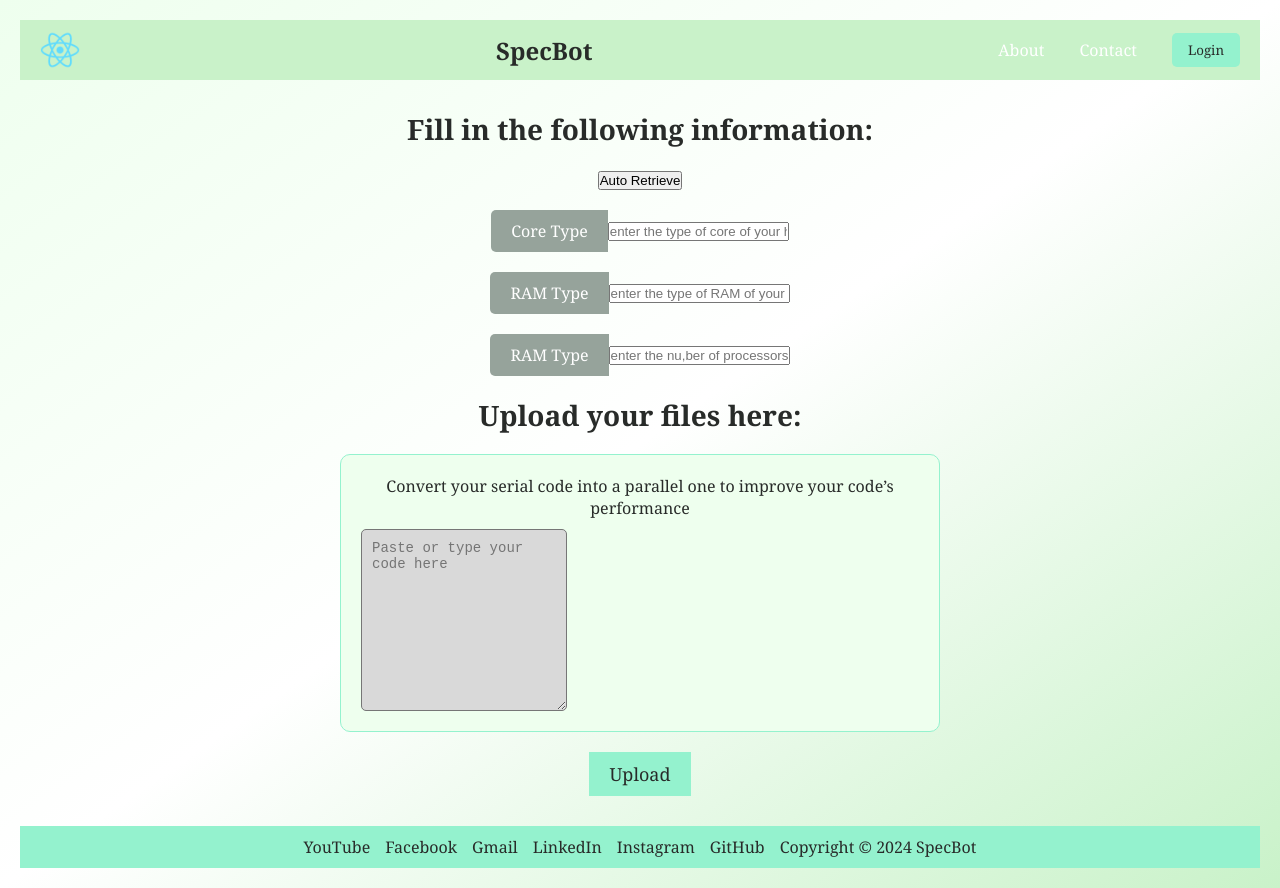
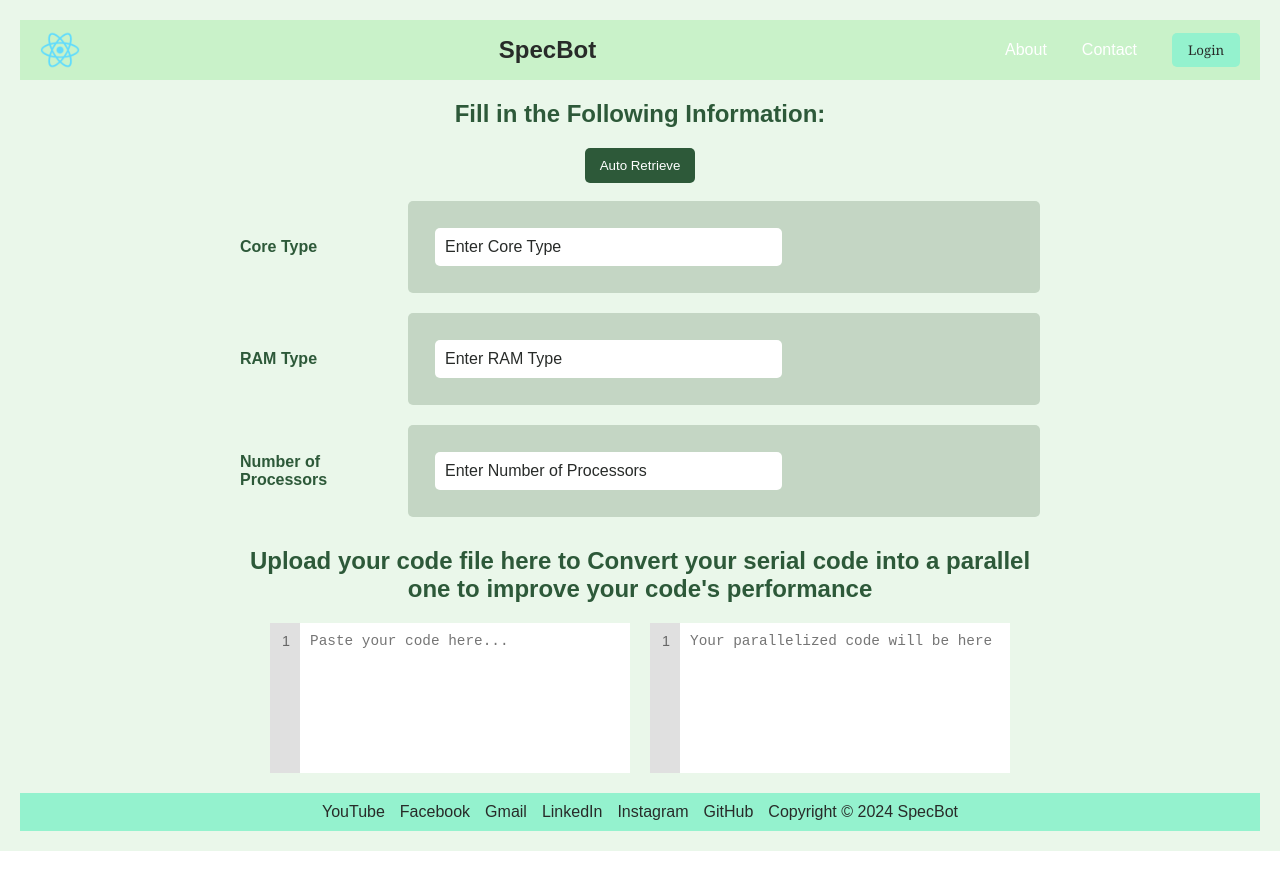
Before and after one commit to ayra-alamdar/SpecBot, a React (Create React App) app: page /upload in a window 1280 px wide. After the commit the page ends 851 px from the top, so only its background shows below. Built offline with nearby package versions, Linux system fonts and the light colour scheme; no server answers.

Commit message:
upload files page updated

```diff
--- a/src/Pages/NavBar.css
+++ b/src/Pages/NavBar.css
@@ -3,7 +3,7 @@
   justify-content: space-between;
   align-items: center;
   padding: 10px 20px;
-    background-color: #007bff;
+  background-color: #c9f2c9;
   color: white;
 }
 
--- a/src/Pages/Upload.css
+++ b/src/Pages/Upload.css
@@ -1,151 +1,118 @@
-/* General Styles */
-* {
-    margin: 0;
-    padding: 0;
-    box-sizing: border-box;
+.upload-container {
+  font-family: Arial, sans-serif;
+  padding: 20px;
+  background-color: #eaf7ea;
 }
 
-body {
-    font-family: Georgia, serif;
-    background: linear-gradient(to bottom right, #EEFFEE, #ffffff, #c9f2c9);
-    color: #282B29;
+.content {
+  margin: 20px auto;
+  max-width: 800px;
+  text-align: center;
 }
 
-.upload-container {
-    text-align: center;
-    padding: 20px;
+.heading {
+  color: #2d5939;
+  font-size: 1.5rem;
+  margin-bottom: 20px;
 }
 
-/* Navbar */
-.navbar {
+.hardware-section {
   display: flex;
-    justify-content: space-between;
-    align-items: center;
-    padding: 10px 20px;
-    background-color: #c9f2c9;
+  flex-direction: column;
+  gap: 20px;
+  margin-bottom: 30px;
 }
 
-.navbar-logo {
-    height: 40px;
+.hardware-input {
+  display: flex;
+  align-items: center;
+  gap: 10px;
 }
 
-.navbar-title {
-    font-size: 24px;
+.label {
   font-weight: bold;
-    color: #282B29;
+  color: #2d5939;
+  flex: 1;
+  text-align: left;
 }
 
-.navbar-links {
-    display: flex;
-    align-items: center;
+.input-display {
+  flex: 4;
 }
 
-.navbar-links span {
-    margin-right: 20px;
+.grey-box {
+  background-color: #c4d6c4;
+  padding: 27px;
+  border-radius: 5px;
+  position: relative;
+}
+
+.white-box {
+  background-color: #ffffff;
+  padding: 10px;
+  border-radius: 5px;
+  width: 60%;
+  text-align: left;
+}
+
+.auto-retrieve-btn {
+  background-color: #2d5939;
+  color: white;
+  padding: 10px 15px;
+  border: none;
+  border-radius: 5px;
   cursor: pointer;
 }
 
-.login-btn {
-    font-family: Georgia, serif;
-    background-color: #94F2CE;
-    color: #282B29;
-    border: none;
-    padding: 8px 16px;
-    cursor: pointer;
+.auto-retrieve-btn:hover {
+  background-color: #1f4d29;
 }
 
-/* Main Content */
-.upload-content {
-    margin: 30px auto;
-}
-
-.upload-heading, .upload-subheading {
-    font-size: 28px;
-    color: #282B29;
-    font-weight: bold;
-    margin: 20px 0;
-}
-
-/* Input Fields */
-.input-group {
+.code-section {
   display: flex;
-    align-items: center;
+  gap: 20px;
   justify-content: center;
-    margin: 20px auto;
-}
-
-.input-label {
-    background-color: #96A39B;
-    color: white;
-    padding: 10px 20px;
-    border-top-left-radius: 5px;
-    border-bottom-left-radius: 5px;
-}
-
-.input-box {
-    background-color: #EEFFEE;
-    border: 1px solid #96A39B;
-    padding: 10px;
-    border-top-right-radius: 5px;
-    border-bottom-right-radius: 5px;
-    font-family: Georgia, serif;
-    width: 300px;
-}
-
-/* Upload Box */
-.upload-box {
-    background-color: #EEFFEE;
-    border: 1px solid #94F2CE;
-    border-radius: 10px;
-    padding: 20px;
-    margin: 20px auto;
-    max-width: 600px;
-}
-
-.upload-instructions {
-    font-size: 16px;
-    color: #282B29;
-    margin-bottom: 10px;
 }
 
 .code-editor {
-    background-color: #d9d9d9;
+  display: flex;
+  background-color: #c4d6c4;
   border-radius: 5px;
-    padding: 10px;
-    min-height: 100px;
-    display: flex;
-    align-items: center;
-    font-family: monospace;
-    font-size: 14px;
-    color: #555;
+  width: 45%;
   position: relative;
 }
 
-.line-number {
-    color: #999;
-    margin-right: 10px;
+.line-numbers {
+  background-color: #e0e0e0;
+  color: #666;
+  text-align: right;
+  padding: 10px;
+  min-width: 30px;
 }
 
-.placeholder-text {
-    color: #777;
+.line-number {
+  font-size: 0.9rem;
 }
 
-/* Buttons */
-.upload-btn {
-    background-color: #94F2CE;
-    color: #282B29;
+.code-input {
   border: none;
-    padding: 10px 20px;
-    margin: 20px auto;
-    cursor: pointer;
-    font-family: Georgia, serif;
-    font-size: 18px;
-    display: block;
+  resize: none;
+  width: 100%;
+  height: 150px;
+  padding: 10px;
+  background-color: #ffffff;
+  font-family: "Courier New", monospace;
+  font-size: 0.9rem;
+  color: #333;
+}
+
+.code-input:focus {
+  outline: none;
 }
 
 /* Footer */
 .footer {
-    background-color: #94F2CE;
+  background-color: #94f2ce;
   padding: 10px 0;
   display: flex;
   justify-content: center;
@@ -158,7 +125,7 @@ body {
 }
 
 .social-link {
-    color: #282B29;
+  color: #282b29;
   text-decoration: none;
 }
 
--- a/src/Pages/Upload.jsx
+++ b/src/Pages/Upload.jsx
@@ -1,167 +1,132 @@
-import React from 'react';
-import './Upload.css';
-import Navbar from './NavBar';
-import { useState, useEffect } from 'react';
-import { auth } from './firebase-config';
+import React, { useState, useEffect } from "react";
+import "./Upload.css";
+import Navbar from "./NavBar";
+import { auth } from "./firebase-config";
 
 const UploadFilesPage = () => {
-    const [coreType, setCoreType] = useState('');
-    const [ramType, setRamType] = useState('');
-    const [processorsCount, setProcessorsCount] = useState('');
-    const [code, setCode] = useState('');
+  const [coreType, setCoreType] = useState("");
+  const [ramType, setRamType] = useState("");
+  const [processorsCount, setProcessorsCount] = useState("");
+  const [codeInput, setCodeInput] = useState("");
   const [user, setUser] = useState(null);
 
-    const handleUpload = async () => {
-        // Get the values from the input fields
-        const coreType = document.querySelector('.input-box-Core').value;
-        const ramType = document.querySelector('.input-box-RAM').value;
-        const processorsCount = document.querySelector('.input-box-processor').value;
-
-        const payload = {
-            coreType,
-            ramType,
-            processorsCount,
-            code,
-        }
-        try {
-            const response = await fetch('http://localhost:5000/upload', {
-                method: 'POST',
-                headers: {
-                    'Content-Type': 'application/json',
-                },
-                body: JSON.stringify(payload),
-            })
-            if (response.ok) {
-                alert('File uploaded successfully!');
-            }
-            else {
-                alert('Failed to upload the file.');
-            }
-        }
-        catch (error) {
-            console.error('Error uploading file:', error);
-            alert('An error occurred. Please try again.');
-        }
-    };
   useEffect(() => {
     const unsubscribe = auth.onAuthStateChanged((currentUser) => {
       setUser(currentUser);
     });
-        return () => unsubscribe(); // Cleanup on unmount
+    return () => unsubscribe();
   }, []);
 
-    // on Click of the Auto Retrieve Button get the Hardware Information of the User
-    const handleAutoRetrieve = async () => {
-        // Get hardware information using the navigator API
+  const handleAutoRetrieve = () => {
     const userAgent = navigator.userAgent;
-        let CPUType = "Unknown";
+    const hardwareConcurrency = navigator.hardwareConcurrency || "Unknown";
+    const totalRAM = navigator.deviceMemory || "Unknown";
 
-        if (userAgent.includes("Win64") || userAgent.includes("WOW64")) {
-            CPUType = "64-bit";
-        } else if (userAgent.includes("Win32") || userAgent.includes("WOW32")) {
-            CPUType = "32-bit";
-        }
-        const hardwareConcurrency = navigator.hardwareConcurrency; // Number of logical processors
-
-        // Get total RAM in GB (approximation)
-        const totalRAM = (navigator.deviceMemory || 0).toFixed(2); // Convert to GB
-
-        // Output the details
-        console.log(`CPU Type: ${CPUType}`);
-        console.log(`Number of Logical Processors: ${hardwareConcurrency}`);
-        console.log(`Total RAM: ${totalRAM} GB`);
-
-        // Set the state
-        setCoreType(`${hardwareConcurrency}`);
-        setRamType(totalRAM);
-
-        // placing values on the input fields
-        document.querySelector('.input-box-Core').value = `${CPUType}`;
-        document.querySelector('.input-box-processor').value = `${hardwareConcurrency}`;
-        document.querySelector('.input-box-RAM').value = `${totalRAM} GB`;
-
-
-        // Display the information to the user
-        // alert(`Number of Logical Processors: ${hardwareConcurrency}\nTotal RAM: ${totalRAM} GB`);
+    setCoreType(userAgent.includes("Win64") ? "64-bit" : "32-bit");
+    setProcessorsCount(hardwareConcurrency);
+    setRamType(`${totalRAM} GB`);
   };
 
   return (
     <div className="upload-container">
-            {/* Header */}
       <Navbar user={user} />
+      <div className="content">
+        <h1 className="heading">Fill in the Following Information:</h1>
+        <button className="auto-retrieve-btn" onClick={handleAutoRetrieve}>
+          Auto Retrieve
+        </button>
+        <br />
+        <br />
 
-            {/* Main Content */}
-            <div className="upload-content">
-                {/* Heading */}
-                <h1 className="upload-heading">Fill in the following information:</h1>
+        <div className="hardware-section">
+          <div className="hardware-input">
+            <div className="label">Core Type</div>
+            <div className="input-display">
+              <div className="grey-box">
+                <div className="white-box">{coreType || "Enter Core Type"}</div>
+              </div>
+            </div>
+          </div>
 
-                {/* Hardware Information Section */}
+          <div className="hardware-input">
+            <div className="label">RAM Type</div>
+            <div className="input-display">
+              <div className="grey-box">
+                <div className="white-box">{ramType || "Enter RAM Type"}</div>
+              </div>
+            </div>
+          </div>
 
-                {/* Automatic Reterival of Hardware Information */}
-                <button className="auto-retrieve-btn"
-                onClick={handleAutoRetrieve}
-                >Auto Retrieve</button>
+          <div className="hardware-input">
+            <div className="label">Number of Processors</div>
+            <div className="input-display">
+              <div className="grey-box">
+                <div className="white-box">
+                  {processorsCount || "Enter Number of Processors"}
+                </div>
+              </div>
+            </div>
+          </div>
+        </div>
 
-                {/* Core Type */}
-                <div className="input-group">
-                    <div className="input-label">Core Type</div>
-                    <input
-                        type="text"
-                        placeholder="enter the type of core of your hardware"
-                        className="input-box-Core"
+        <h1 className="heading">
+          Upload your code file here to Convert your serial code into a parallel
+          one to improve your code's performance
+        </h1>
+        <div className="code-section">
+          <div className="code-editor">
+            <div className="line-numbers">
+              {Array.from({
+                length: (codeInput.match(/\n/g) || []).length + 1,
+              }).map((_, index) => (
+                <div key={index} className="line-number">
+                  {index + 1}
+                </div>
+              ))}
+            </div>
+            <textarea
+              className="code-input"
+              value={codeInput}
+              onChange={(e) => setCodeInput(e.target.value)}
+              placeholder="Paste your code here..."
             />
           </div>
-
-                {/* RAM Type */}
-                <div className="input-group">
-                    <div className="input-label">RAM Type</div>
-                    <input
-                        type="text"
-                        placeholder="enter the type of RAM of your hardware"
-                        className="input-box-RAM"
+          <div className="code-editor">
+            <div className="line-numbers">
+              <div className="line-number">1</div>
+            </div>
+            <textarea
+              className="code-input"
+              placeholder="Your parallelized code will be here"
+              disabled
             />
           </div>
-                                {/* Number of Processors*/}
-                <div className="input-group">
-                    <div className="input-label">RAM Type</div>
-                    <input
-                        type="text"
-                        placeholder="enter the nu,ber of processors in your cpu"
-                        className="input-box-processor"
-                    />
         </div>
-
-                {/* File Upload Section */}
-                <h1 className="upload-subheading">Upload your files here:</h1>
-                <div className="upload-box">
-                    <p className="upload-instructions">
-                        Convert your serial code into a parallel one to improve your code’s performance
-                    </p>
-                    {/* Code Editor Section */}
-                    <textarea
-                        className="code-editor"
-                        placeholder="Paste or type your code here"
-                        value={code}  // Bind the textarea value to the state
-                        onChange={(e) => setCode(e.target.value)}  // Update the state on change
-                        rows="10"  // Adjust the size of the textarea
-                    ></textarea>
       </div>
-
-                {/* Upload Button */}
-                <button className="upload-btn" onClick={handleUpload}>Upload</button>
-
-            </div>
-
+      <div>
         {/* Footer */}
         <footer className="footer">
-                <a href="#" className="social-link youtube">YouTube</a>
-                <a href="#" className="social-link facebook">Facebook</a>
-                <a href="#" className="social-link gmail">Gmail</a>
-                <a href="#" className="social-link linkedin">LinkedIn</a>
-                <a href="#" className="social-link instagram">Instagram</a>
-                <a href="#" className="social-link github">GitHub</a>
+          <a href="#" className="social-link youtube">
+            YouTube
+          </a>
+          <a href="#" className="social-link facebook">
+            Facebook
+          </a>
+          <a href="#" className="social-link gmail">
+            Gmail
+          </a>
+          <a href="#" className="social-link linkedin">
+            LinkedIn
+          </a>
+          <a href="#" className="social-link instagram">
+            Instagram
+          </a>
+          <a href="#" className="social-link github">
+            GitHub
+          </a>
           <p>Copyright © 2024 SpecBot</p>
         </footer>
+      </div>
     </div>
   );
 };
```
Also changed, not shown: src/Pages/HomePage.jsx (+44 -19 lines). Lines whose indentation alone changed are shown as unchanged.
